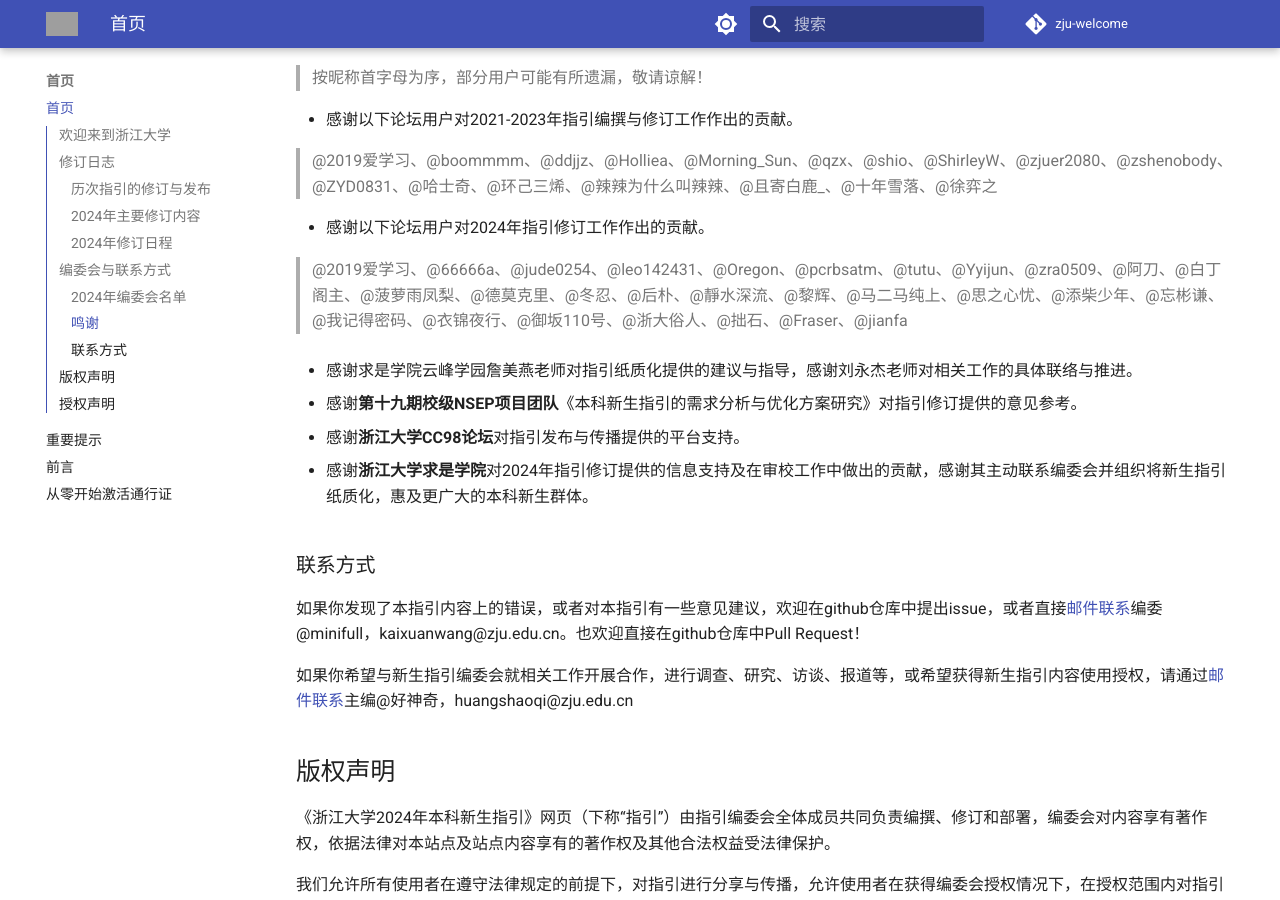
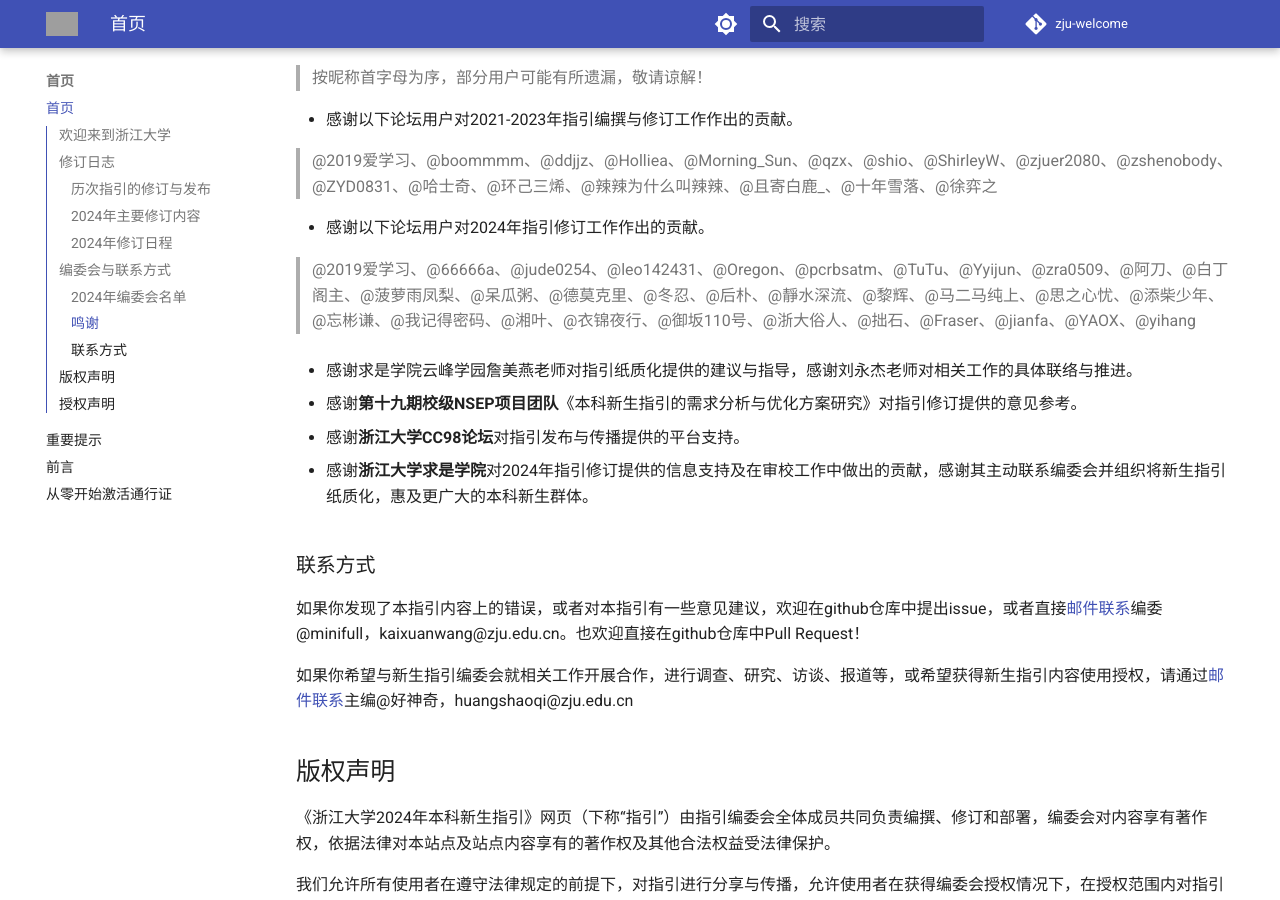
Before and after one commit to mini-full/zju-welcome, an MkDocs documentation site: the page built from docs/index.md, in a window 1280 px wide and 900 px high, scrolled down 3270 px. Built offline with MkDocs 1.6.1 and Material for MkDocs 9.7.7, drawn with Linux system fonts in a browser that asks for light colours; plug-ins that fetch from the network failed and are left out; comment, search, counter and statistics services are not loaded; grey boxes are pictures that could not be loaded.

Commit message:
update haining contributors (#111)

```diff
--- a/docs/index.md
+++ b/docs/index.md
@@ -116,7 +116,7 @@
 
 - 感谢以下论坛用户对2024年指引修订工作作出的贡献。
 
-  > @2019爱学习、@66666a、@jude0254、@leo142431、@Oregon、@pcrbsatm、@tutu、@Yyijun、@zra0509、@阿刀、@白丁阁主、@菠萝雨凤梨、@德莫克里、@冬忍、@后朴、@靜水深流、@黎辉、@马二马纯上、@思之心忧、@添柴少年、@忘彬谦、@我记得密码、@衣锦夜行、@御坂110号、@浙大俗人、@拙石、@Fraser、@jianfa
+  > @2019爱学习、@66666a、@jude0254、@leo142431、@Oregon、@pcrbsatm、@TuTu、@Yyijun、@zra0509、@阿刀、@白丁阁主、@菠萝雨凤梨、@呆瓜粥、@德莫克里、@冬忍、@后朴、@靜水深流、@黎辉、@马二马纯上、@思之心忧、@添柴少年、@忘彬谦、@我记得密码、@湘叶、@衣锦夜行、@御坂110号、@浙大俗人、@拙石、@Fraser、@jianfa、@YAOX、@yihang
 
 - 感谢求是学院云峰学园詹美燕老师对指引纸质化提供的建议与指导，感谢刘永杰老师对相关工作的具体联络与推进。
 
```
